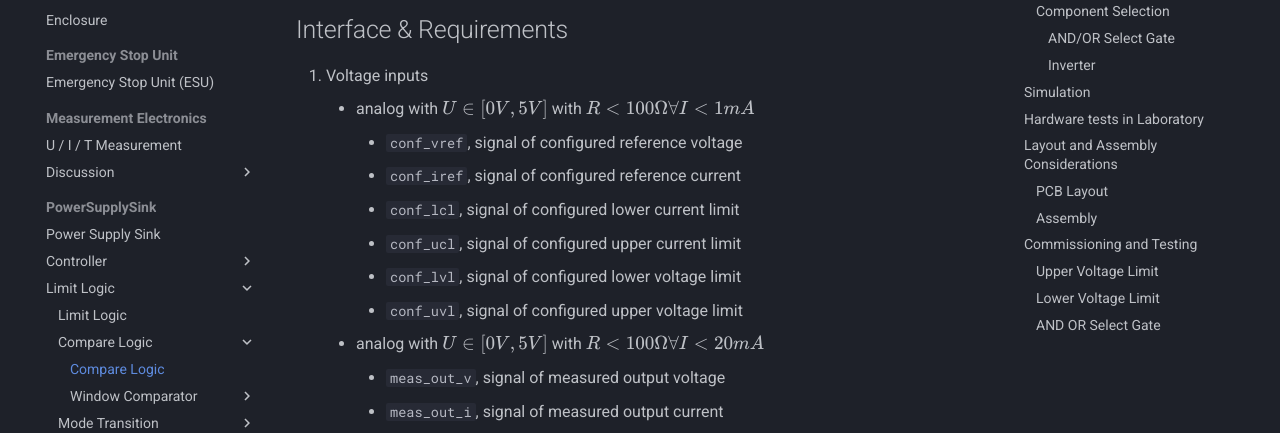
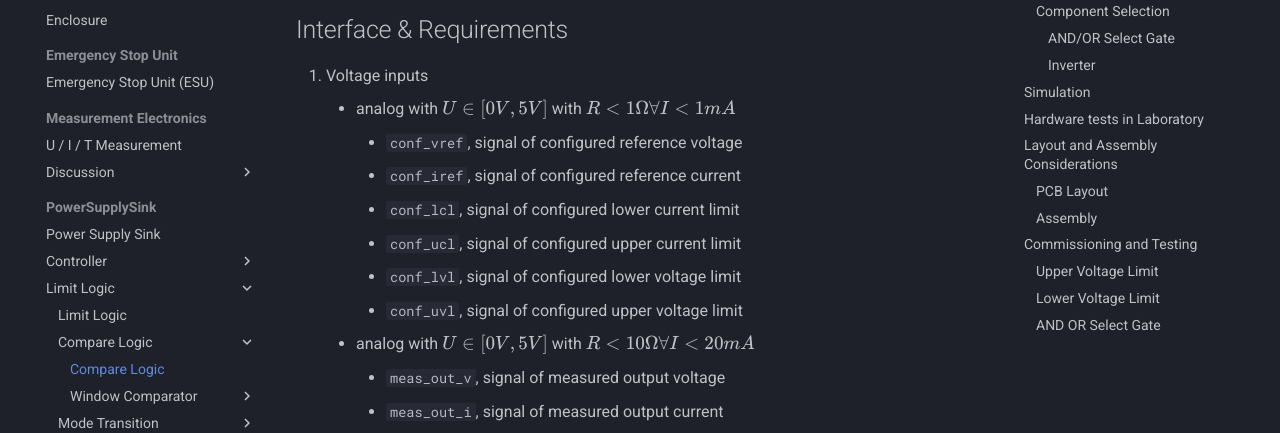
Before and after one commit to pascalguttmann/obat, an MkDocs documentation site: the page built from docs/design/pss/limit-logic/compare-logic/compare-logic.md, in a window 1280 px wide and 900 px high. Shown: the part 256-689 px from the top of the window. Built offline with MkDocs 1.6.1 and Material for MkDocs 9.7.7, drawn with Linux system fonts in a browser that asks for light colours; comment, search, counter and statistics services are not loaded.

Commit message:
fix compare-logic input specification input impedance of analog signals

```diff
--- a/docs/design/pss/limit-logic/compare-logic/compare-logic.md
+++ b/docs/design/pss/limit-logic/compare-logic/compare-logic.md
@@ -3,14 +3,14 @@
 ## Interface & Requirements
 
 1. Voltage inputs
-    - analog with $U \in [0V, 5V]$ with $R < 100 \Omega \forall I < 1mA$
+    - analog with $U \in [0V, 5V]$ with $R < 1 \Omega \forall I < 1mA$
         - `conf_vref`, signal of configured reference voltage
         - `conf_iref`, signal of configured reference current
         - `conf_lcl`, signal of configured lower current limit
         - `conf_ucl`, signal of configured upper current limit
         - `conf_lvl`, signal of configured lower voltage limit
         - `conf_uvl`, signal of configured upper voltage limit
-    - analog with $U \in [0V, 5V]$ with $R < 100 \Omega \forall I < 20mA$
+    - analog with $U \in [0V, 5V]$ with $R < 10 \Omega \forall I < 20mA$
         - `meas_out_v`, signal of measured output voltage
         - `meas_out_i`, signal of measured output current
     - digital positive logic with $U \in [-5V, 10V]$, driving up to $I = 1 mA$
```
